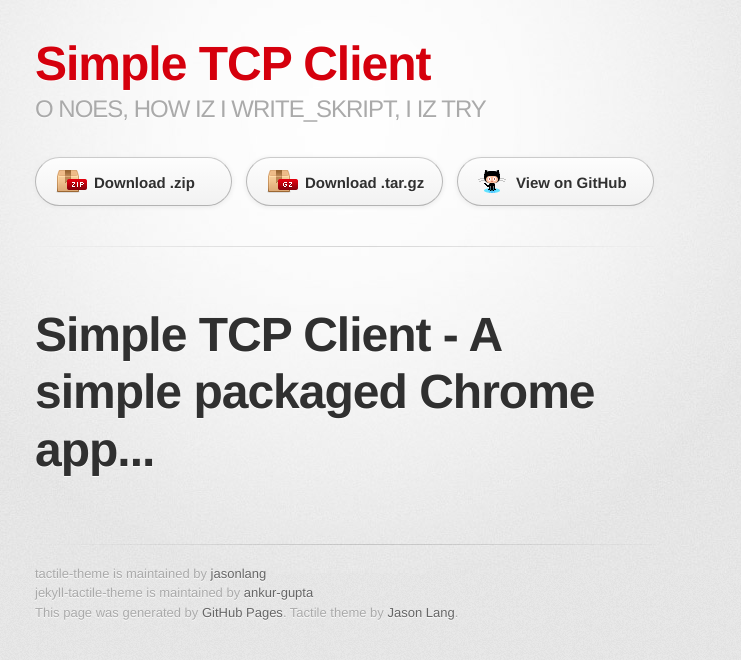
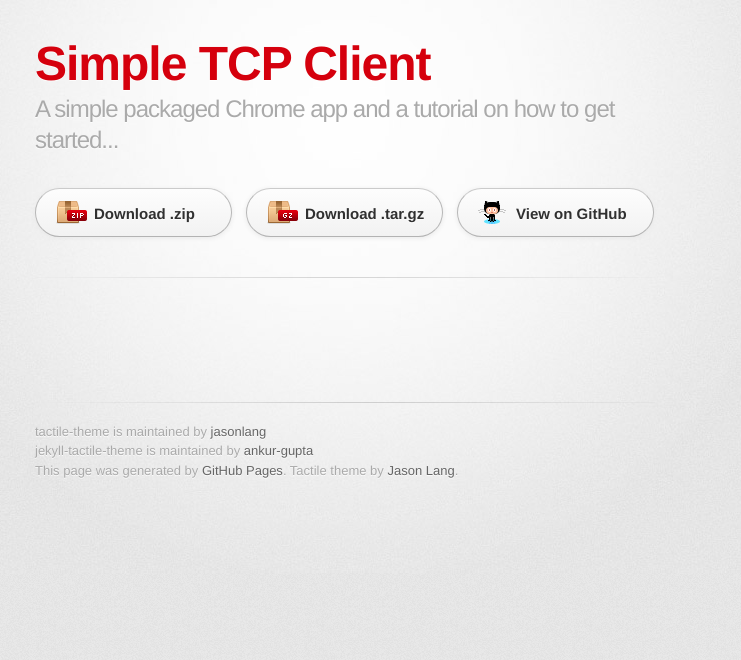
Before and after one commit to schaazzz/simple_tcp_client, a Jekyll site: the page built from index.html, in a window 1280 px wide. Shown: the top 660 px of the page, without its empty margins (295-1036 px from the left). Built offline with Jekyll 4.4.1, drawn with Linux system fonts in a browser that asks for light colours; some web fonts are replaced; Markdown is read by kramdown in place of the engine named in the settings.

Commit message:
Minor updates to the layout.

```diff
--- a/_layouts/default.html
+++ b/_layouts/default.html
@@ -10,7 +10,7 @@
     <div class="inner">
       <header>
         <h1><a href="{{ site.baseurl }}/">{{ site.name }}</a></h1>
-        <h2>O NOES, HOW IZ I WRITE_SKRIPT, I IZ TRY</h2>
+        <h2>A simple packaged Chrome app and a tutorial on how to get started...</h2>
       </header>
 
       {%  include download.html %}
--- a/index.html
+++ b/index.html
@@ -1,6 +1,5 @@
 ---
 layout: page
-title: Simple TCP Client - A simple packaged Chrome app...
 ---
 
 
```
